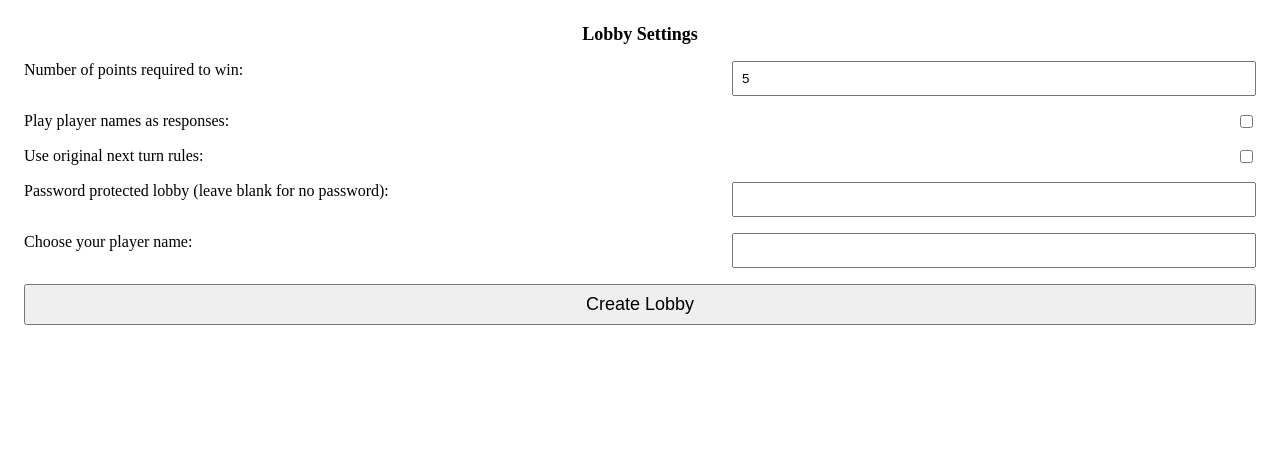
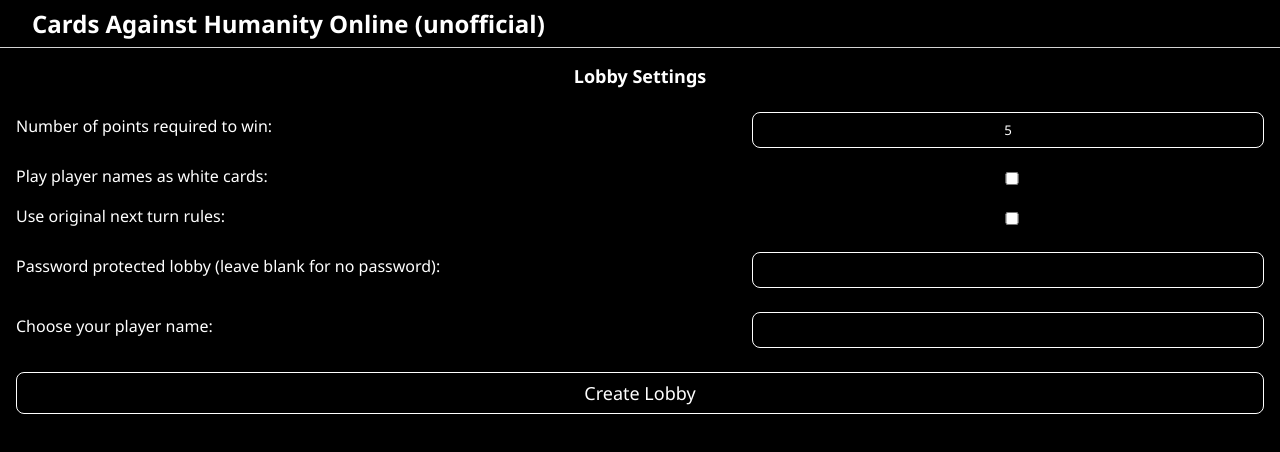
Before and after one commit to samueljbarnett/cardsAgainstHumanityOnline, a website: page public/newGame.html in a window 1280 px wide. Drawn offline with Linux system fonts and the light colour scheme.

Commit message:
Add style for all pages, Convert game to dark theme

```diff
--- a/public/game.css
+++ b/public/game.css
@@ -1,14 +1,30 @@
 :root{
-    --background:#ffffff;
+    --background:black;
+    --text:white;
 }
 
 *{
     box-sizing: border-box;
+    font-family: 'Segoe UI', Tahoma, Geneva, Verdana, sans-serif;
 }
 body{
     display: grid;
     margin:0px;
     padding:1rem;
+    background-color: black;
+}
+
+
+button:hover{
+    background-color: rgb(75, 75, 75);
+}
+button{
+    color: white;
+    background-color: black;
+    border: 1px solid white;
+    border-radius: 0.5rem;
+    margin-top: 0.5rem;
+    padding: 0.5rem;
 }
 
 .blank{
@@ -54,7 +70,7 @@ body{
     color: white;
     padding:0.5rem;
     border-radius: 1rem;
-    border: 1px solid black;
+    border: 1px solid white;
     width:100%;
     aspect-ratio: 2.25 / 3.5;
 }
@@ -74,6 +90,7 @@ body{
     width: 100vw;
     height: 100vh;
     background-color: var(--background);
+    color: var(--text);
     padding:1rem;
 }
 #roundScore>h1{
@@ -86,11 +103,12 @@ body{
 #roundScoreOut>li{
     margin-bottom: 1rem;
     padding: 1rem;
-    border: 1px solid black;
+    border: 1px solid var(--text);
     border-radius: 1rem;
 }
 #roundScoreOut>li.winner{
-    background-color: lightgoldenrodyellow;
+    background-color: white;
+    color: black;
 }
 
 #prompt{
@@ -146,6 +164,7 @@ body{
     width: 100vw;
     height: 100vh;
     background-color: var(--background);
+    color: var(--text);
     padding:1rem;
 }
 #winDialogue>h1{
@@ -158,7 +177,7 @@ body{
 #pointsOut>li{
     margin-bottom: 1rem;
     padding: 1rem;
-    border: 1px solid black;
+    border: 1px solid var(--text);
     border-radius: 1rem;
 }
 #pointsOut>li.winner{
@@ -167,3 +186,16 @@ body{
 #pointsOut>li>span:last-child{
     float: right;
 }
+
+#winDialogue>a:hover{
+    background-color: rgb(75, 75, 75);
+}
+#winDialogue>a{
+    color: white;
+    background-color: black;
+    border: 1px solid white;
+    border-radius: 0.5rem;
+    margin-top: 0.5rem;
+    padding: 0.5rem;
+    text-decoration: none;
+}
--- /dev/null
+++ b/public/index.css
@@ -0,0 +1,56 @@
+body{
+    display: grid;
+    grid-template-rows: var(--nav-height) 1fr 1fr;
+    margin: 0%;
+}
+
+.join,.create{
+    box-sizing: border-box;
+    display: grid;
+    justify-content: center;
+    text-align: center;
+    align-items: center;
+    align-content: center;
+    height:calc(50vh - (var(--nav-height) / 2));
+    padding: 3rem;
+}
+
+.join{
+    background-color: black;
+    color: white;
+}
+
+.create{
+    background-color: white;
+    color: black;
+}
+
+.interactBox{
+    box-sizing: border-box;
+    display: grid;
+    justify-content: center;
+    align-items: center;
+    align-content: center;
+
+    border:1px solid;
+    padding: 2rem;
+    border-radius: 1rem;
+    min-height:10rem;
+}
+
+.join .interactBox
+{border-color: white;}
+.create .interactBox
+{border-color: black;}
+
+
+
+@media screen and (min-aspect-ratio: 1/1) {
+    body{
+        grid-template-columns: 1fr 1fr;
+        grid-template-rows: initial;
+    }
+    .join,.create{
+        height: calc(100vh - var(--nav-height));
+    }
+}
--- a/public/lobby.css
+++ b/public/lobby.css
@@ -1,3 +1,8 @@
+html,body{
+    background-color: black;
+    color: white;
+}
+
 #currentPacks,
 #officialPacks,
 #userPacks,
--- a/public/newGame.css
+++ b/public/newGame.css
@@ -1,3 +1,8 @@
+html,body{
+    background-color: black;
+    color: white;
+}
+
 form{
     display: grid;
     grid-template-columns: auto auto;
@@ -25,7 +30,3 @@ input{
 h1,button{
     grid-column: 1 / 3;
 }
-
-input[type=checkbox]{
-    justify-self: end;
-}
--- a/public/newGame.html
+++ b/public/newGame.html
@@ -5,24 +5,26 @@
     <meta name="viewport" content="width=device-width, initial-scale=1.0">
     <title>Online Cards Against Humanity - Game Settings</title>
     <link href="./favicon.ico" rel="icon" type="image/x-icon">
+    <link href="./style.css" rel="stylesheet">
     <link href="./newGame.css" rel="stylesheet">
 </head>
 <body>
+<nav>
+    <h1><a href="/">Cards Against Humanity Online (unofficial)</a></h1>
+</nav>
 <form action="/api/createGame">
+
     <h1>Lobby Settings</h1>
 
     <label for="points">Number of points required to win:</label>
     <input id="points" name="points" type="number" min="1" max="99" value="5" required>
 
-    <label for="playerNameResponses">Play player names as responses:</label>
+    <label for="playerNameResponses">Play player names as white cards:</label>
     <input id="playerNameResponses" name="playerNameResponses" type="checkbox">
 
     <label for="classicTurns">Use original next turn rules:</label>
     <input id="classicTurns" name="classicTurns" type="checkbox">
-    <!--
-    <label for="allowPlayerDecks">Allow players to add and remove their own decks:</label>
-    <input id="allowPlayerDecks" name="allowPlayerDecks" type="checkbox">
-    -->
+
     <label for="pass">Password protected lobby (leave blank for no password):</label>
     <input id="pass" name="pass" type="text">
 
--- a/public/style.css
+++ b/public/style.css
@@ -1,59 +1,54 @@
 :root{
     --nav-height:3rem;
 }
-
-body{
-    display: grid;
-    grid-template-rows: var(--nav-height) 1fr 1fr;
-    margin: 0%;
-}
-
 *{
     box-sizing: border-box;
     font-family: 'Segoe UI', Tahoma, Geneva, Verdana, sans-serif;
 }
-
-.join,.create{
-    box-sizing: border-box;
+body{
     display: grid;
-    justify-content: center;
-    text-align: center;
-    align-items: center;
-    align-content: center;
-    height:calc(50vh - (var(--nav-height) / 2));
-    padding: 3rem;
-}
-
-.join{
+    grid-template-rows: var(--nav-height) 1fr;
+    grid-template-columns: 1fr;
+    margin: 0%;
     background-color: black;
     color: white;
 }
-
-.create{
-    background-color: white;
-    color: black;
+main{
+    padding: 0rem 1rem 1rem;
 }
 
-.interactBox{
-    box-sizing: border-box;
+
+
+nav{
     display: grid;
-    justify-content: center;
-    align-items: center;
+    grid-auto-flow: column;
+    justify-content: start;
+    background-color: black;
+    color: white;
+    border-bottom: 1px solid lightgray;
+    height: var(--nav-height);
     align-content: center;
+}
+nav>h1{
+    color: inherit;
+    height: var(--nav-height);
+    font-size: x-large;
+    padding: 0px 2rem;
+    align-content: center;
+}
+nav a:hover{
+    background-color: unset;
+    text-decoration: underline;
+}
+nav a{
+    color: inherit;
 
-    border:1px solid;
-    padding: 2rem;
-    border-radius: 1rem;
-    min-height:10rem;
 }
 
-.join .interactBox
-{border-color: white;}
-.create .interactBox
-{border-color: black;}
+
 
 input:hover{
-    background-color: rgb(70, 70, 70);
+    background-color: rgb(75, 75, 75);
 }
 input{
     padding: 0.5rem;
@@ -65,7 +60,7 @@ input{
     border: 1px solid white;
 }
 button:hover{
-    background-color: rgb(70, 70, 70);
+    background-color: rgb(75, 75, 75);
 }
 button{
     color: white;
@@ -84,34 +79,30 @@ a{
     text-decoration: none;
 }
 
-nav{
-    display: grid;
-    grid-auto-flow: column;
-    justify-content: start;
-    background-color: black;
-    color: white;
-    border-bottom: 1px solid lightgray;
-    height: var(--nav-height);
-    align-content: center;
+/* Remove up/down arrows from number inputs */
+input[type=number] {
+    -moz-appearance: textfield;
+    appearance: textfield;
 }
-nav>h1{
-    color: inherit;
-    height: var(--nav-height);
-    font-size: x-large;
-    padding: 0px 2rem;
+input[type=number]::-webkit-inner-spin-button,
+input[type=number]::-webkit-outer-spin-button {
+      -webkit-appearance: none;
+      margin: 0;
+}
+
+label{
     align-content: center;
 }
 
+input[type=checkbox]{
+    /* justify-self: end; */
+    width: 100%;
+}
+
+
 
 @media screen and (min-aspect-ratio: 1/1) {
-    body{
-        grid-template-columns: 1fr 1fr;
-        grid-template-rows: initial;
-    }
     nav{
         grid-column: 1 / 3;
     }
-    .join,.create{
-        height: calc(100vh - var(--nav-height));
-    }
 }
```
Also changed, not shown: public/doesNotExist.html (+6 -0 lines), public/game.html (+1 -1 lines), public/index.html (+2 -1 lines), public/name.html (+6 -0 lines), public/nameExists.html (+6 -0 lines), public/password.html (+6 -0 lines), templates/lobby-lead.html (+6 -0 lines), templates/lobby-packs.html (+6 -0 lines), templates/lobby.html (+10 -4 lines).
